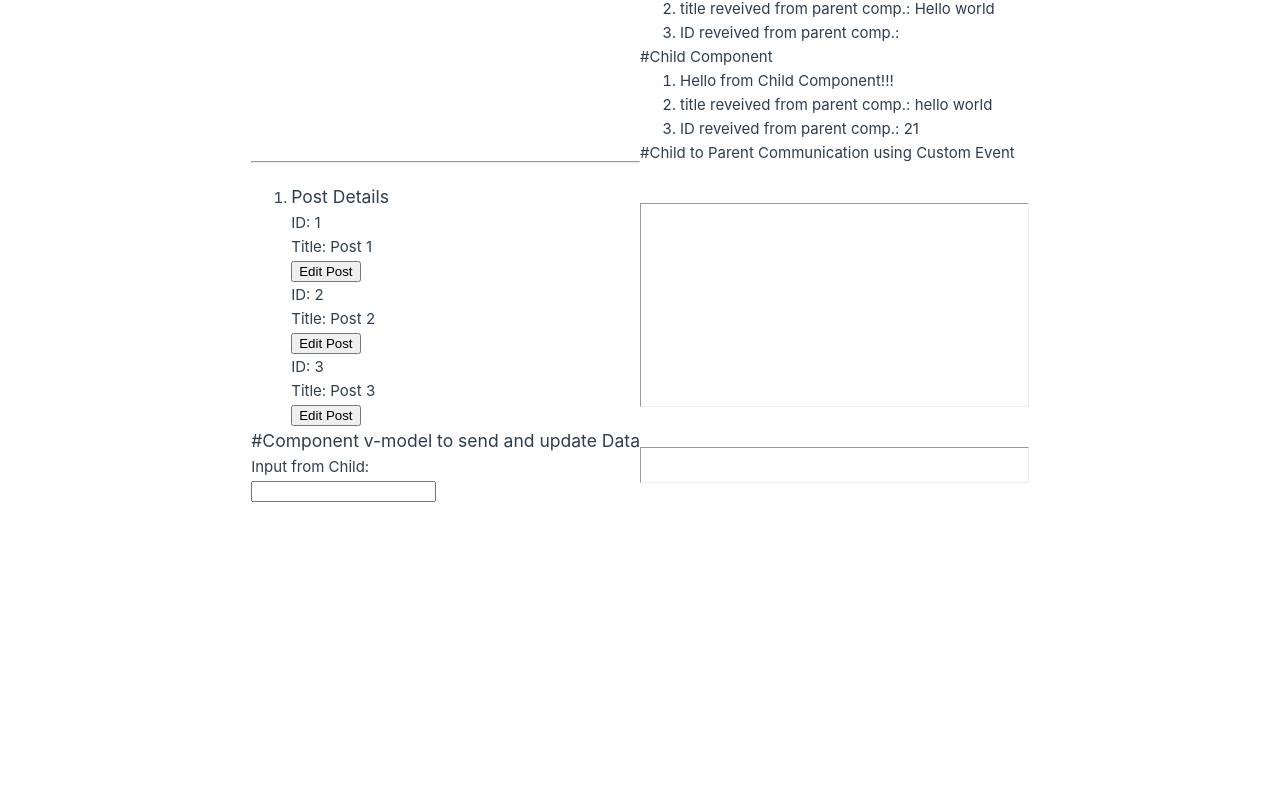
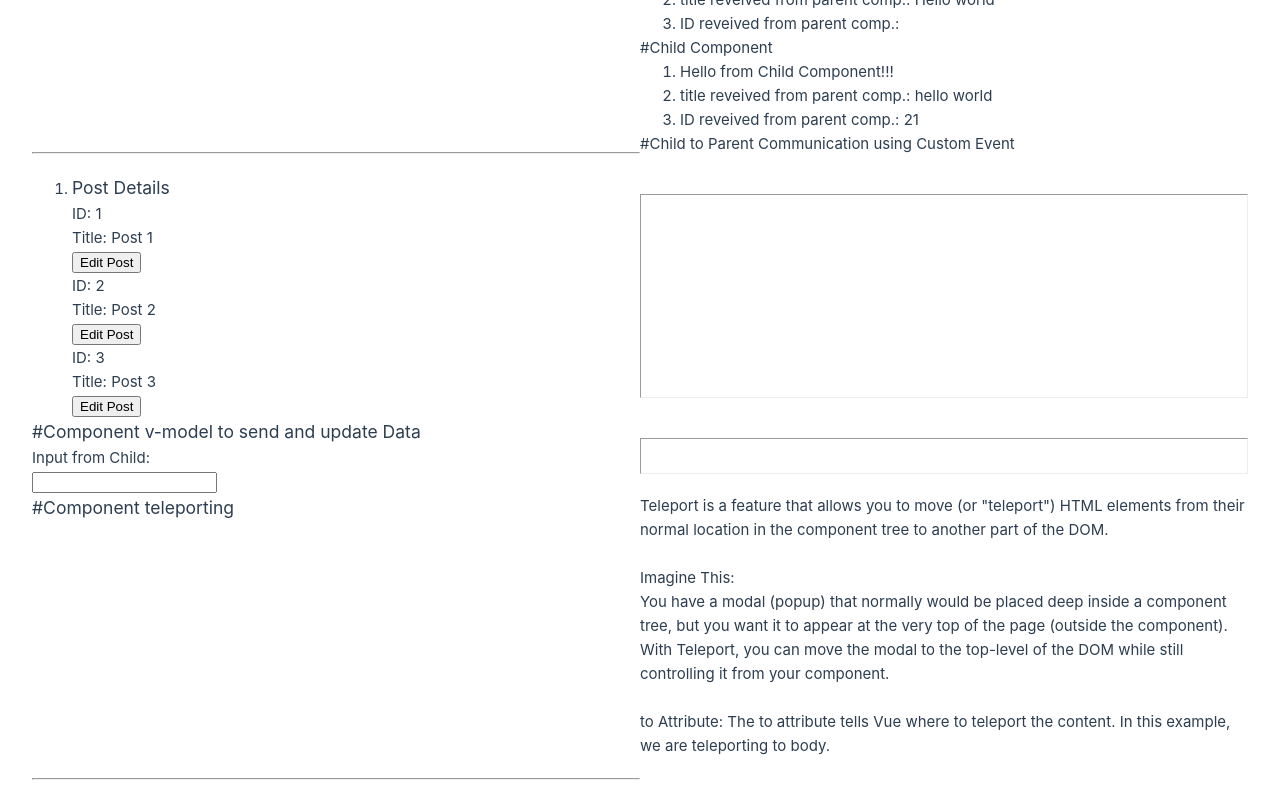
Before and after one commit to we-sunil-k001/Vue.js-3-Training-Module, a Vue app in the folder template-syntax/template-syntax/: page / in a window 1280 px wide. Shown: the part 288-1088 px from the top of the page. Before the commit the page ends 800 px from the top, so only its background shows below. Built offline with nearby package versions, Linux system fonts and the light colour scheme.

Commit message:
Added: Component Teleporting

```diff
--- a/template-syntax/template-syntax/src/App.vue
+++ b/template-syntax/template-syntax/src/App.vue
@@ -11,6 +11,8 @@
   <hr>
   <VmodelParentComp></VmodelParentComp>
   <hr>
+  <TeleportAModalComp></TeleportAModalComp>
+  <hr>
 </template>
 
 <style>
--- /dev/null
+++ b/template-syntax/template-syntax/src/components/TeleportAModal.vue
@@ -0,0 +1,29 @@
+<template>
+    <h3>#Component teleporting</h3>
+    <p> <strong>Teleport</strong> is a feature that allows you to move (or "teleport") HTML elements from their normal location in the component tree to another part of the DOM.
+    <br><br>
+    Imagine This:<br>
+    You have a modal (popup) that normally would be placed deep inside a component tree, but you want it to appear at the very top of the page (outside the component). With Teleport, you can move the modal to the top-level of the DOM while still controlling it from your component.
+    <br><br>
+    to Attribute: The to attribute tells Vue where to teleport the content. In this example, we are teleporting to body.
+
+    </p>
+
+    <!-- <div>
+    <button @click="showModal = true">Show Modal</button>
+
+    <teleport to="#modal-container">
+      <div v-if="showModal" class="modal">
+        <p>This modal is teleported to #modal-container!</p>
+        <button @click="showModal = false">Close</button>
+      </div>
+    </teleport>
+  </div> -->
+
+</template>
+
+<script setup>
+    // import { ref } from 'vue'
+
+    // const showModal = ref(false)
+</script>
--- a/template-syntax/template-syntax/src/main.js
+++ b/template-syntax/template-syntax/src/main.js
@@ -7,6 +7,7 @@ import TemplateRef from './components/TemplateRef.vue';
 import ParentComponent from './components/ParentComponent.vue';
 import PostComponent from './components/Post.vue';
 import VmodelParentComp from './components/Component v-model to send and update Data/ParentComp.vue';
+import TeleportAModalComp from './components/TeleportAModal.vue';
 
 const app = createApp(App);
 
@@ -15,4 +16,5 @@ app.component('TemplateRef', TemplateRef);
 app.component('ParentComponent', ParentComponent);
 app.component('PostComponent', PostComponent);
 app.component('VmodelParentComp', VmodelParentComp);
+app.component('TeleportAModalComp', TeleportAModalComp);
 app.mount('#app');
```
